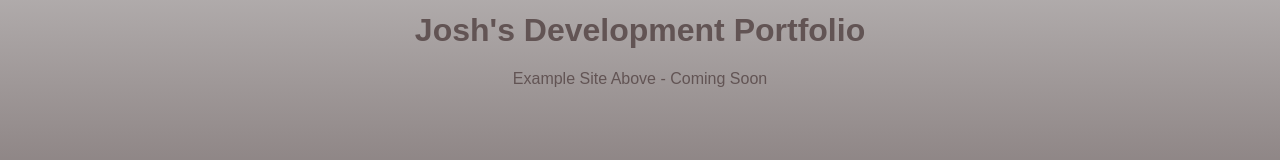
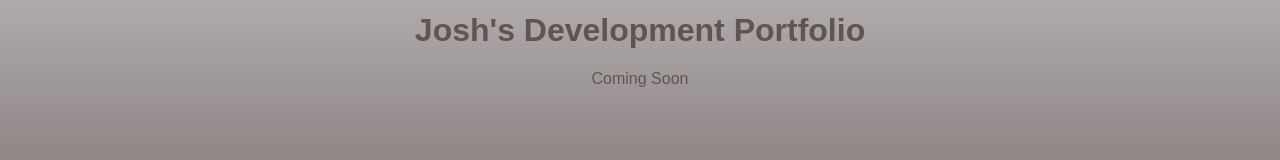
Before and after one commit to ist250001sujvp6376/ist250001sujvp6376.github.io, a plain HTML site: page index.html in a window 1280 px wide. Shown: the part 228-388 px from the top of the page. Drawn offline with Linux system fonts and the light colour scheme.

Commit message:
Update index.html

```diff
--- a/index.html
+++ b/index.html
@@ -14,6 +14,6 @@
 				class="example-image"
 			/>
 			<h1>Josh's Development Portfolio</h1>
-			<p>Example Site Above - Coming Soon</p>
+			<p>Coming Soon</p>
 </body>
 </html>
```
